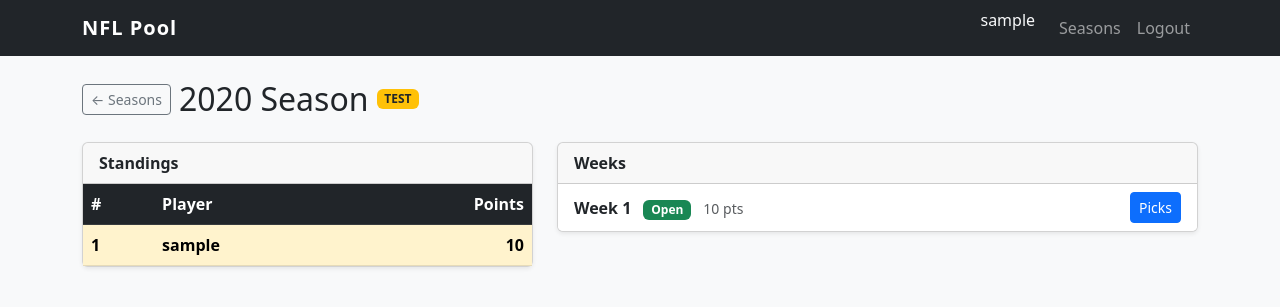
After one commit to Copingouin/Football_Pool, a Django app: page /season/1/ in a window 1280 px wide. The commit adds this page. Shown: the top 307 px of the page. Run offline with Django 5.2, Linux system fonts and the light colour scheme; a user stored in the database is signed in; tables that the repository leaves empty hold one stand-in row (values such as "Sample post").

Commit message:
Add scoring and seasons

```diff
--- a/nfl_pool/pool/apps.py
+++ b/nfl_pool/pool/apps.py
@@ -3,3 +3,6 @@ from django.apps import AppConfig
 
 class PoolConfig(AppConfig):
     name = 'pool'
+
+    def ready(self):
+        import pool.models  # noqa: F401 — registers signals
--- a/nfl_pool/pool/models.py
+++ b/nfl_pool/pool/models.py
@@ -2,17 +2,21 @@ from django.db import models
 from django.contrib.auth.models import User
 from django.core.validators import MinValueValidator, MaxValueValidator
 from django.core.exceptions import ValidationError
+from django.db.models.signals import post_save
+from django.dispatch import receiver
 from django.utils import timezone
 
 
 class Season(models.Model):
     year = models.IntegerField(unique=True)
+    is_test = models.BooleanField(default=False)
 
     class Meta:
         ordering = ['-year']
 
     def __str__(self):
-        return f"NFL {self.year} Season"
+        label = ' [TEST]' if self.is_test else ''
+        return f"NFL {self.year} Season{label}"
 
 
 class Week(models.Model):
@@ -154,3 +158,24 @@ class Score(models.Model):
 
     def __str__(self):
         return f"{self.user.username} — {self.week} — {self.points}pts"
+
+
+def recalculate_week_scores(week):
+    """Recompute Score rows for every user who has picks in the given week."""
+    users = User.objects.filter(picks__week=week).distinct()
+    for user in users:
+        points = sum(
+            pick.points_earned
+            for pick in Pick.objects.filter(user=user, week=week)
+        )
+        Score.objects.update_or_create(
+            user=user,
+            week=week,
+            defaults={'points': points},
+        )
+
+
+@receiver(post_save, sender=Game)
+def game_winner_saved(sender, instance, **kwargs):
+    if instance.winner is not None:
+        recalculate_week_scores(instance.week)
--- a/nfl_pool/pool/templates/pool/base.html
+++ b/nfl_pool/pool/templates/pool/base.html
@@ -28,7 +28,7 @@
             <span class="navbar-text me-3 text-light">{{ user.username }}</span>
           </li>
           <li class="nav-item">
-            <a class="nav-link" href="{% url 'pool:leaderboard' %}">Leaderboard</a>
+            <a class="nav-link" href="{% url 'pool:home' %}">Seasons</a>
           </li>
           <li class="nav-item">
             <a class="nav-link" href="{% url 'accounts:logout' %}">Logout</a>
--- /dev/null
+++ b/nfl_pool/pool/templates/pool/season.html
@@ -0,0 +1,87 @@
+{% extends "pool/base.html" %}
+{% load pool_extras %}
+
+{% block title %}{{ season.year }} Season — NFL Pool{% endblock %}
+
+{% block content %}
+<div class="d-flex align-items-center gap-2 mb-4">
+  <a href="{% url 'pool:home' %}" class="btn btn-outline-secondary btn-sm">&larr; Seasons</a>
+  <h2 class="mb-0">{{ season.year }} Season</h2>
+  {% if season.is_test %}
+    <span class="badge bg-warning text-dark">TEST</span>
+  {% endif %}
+</div>
+
+<div class="row g-4">
+
+  <!-- Leaderboard -->
+  <div class="col-lg-5">
+    <div class="card shadow-sm">
+      <div class="card-header fw-bold">Standings</div>
+      <div class="table-responsive">
+        <table class="table table-hover align-middle mb-0">
+          <thead class="table-dark">
+            <tr>
+              <th>#</th>
+              <th>Player</th>
+              <th class="text-end">Points</th>
+            </tr>
+          </thead>
+          <tbody>
+            {% for player in players %}
+              <tr {% if player == request.user %}class="table-warning fw-bold"{% endif %}>
+                <td>{{ forloop.counter }}</td>
+                <td>{{ player.username }}</td>
+                <td class="text-end">{{ player.season_points|default:"—" }}</td>
+              </tr>
+            {% empty %}
+              <tr>
+                <td colspan="3" class="text-center text-muted py-3">No picks yet.</td>
+              </tr>
+            {% endfor %}
+          </tbody>
+        </table>
+      </div>
+    </div>
+  </div>
+
+  <!-- Weeks -->
+  <div class="col-lg-7">
+    <div class="card shadow-sm">
+      <div class="card-header fw-bold">Weeks</div>
+      <ul class="list-group list-group-flush">
+        {% for entry in week_data %}
+          {% with week=entry.week %}
+          <li class="list-group-item d-flex justify-content-between align-items-center">
+            <div>
+              <span class="fw-semibold">Week {{ week.week_number }}</span>
+              {% if week.status == 'open' %}
+                <span class="badge bg-success ms-2">Open</span>
+              {% elif week.status == 'locked' %}
+                <span class="badge bg-warning text-dark ms-2">Locked</span>
+              {% else %}
+                <span class="badge bg-secondary ms-2">Completed</span>
+              {% endif %}
+              {% if entry.user_points is not None %}
+                <span class="ms-2 text-muted small">{{ entry.user_points }} pts</span>
+              {% endif %}
+            </div>
+            <div class="d-flex gap-2">
+              {% if week.status == 'open' %}
+                <a href="{% url 'pool:picks' week.id %}" class="btn btn-primary btn-sm">Picks</a>
+              {% elif week.status == 'locked' or week.status == 'completed' %}
+                <a href="{% url 'pool:picks' week.id %}" class="btn btn-outline-secondary btn-sm">View Picks</a>
+                <a href="{% url 'pool:results' week.id %}" class="btn btn-outline-primary btn-sm">Results</a>
+              {% endif %}
+            </div>
+          </li>
+          {% endwith %}
+        {% empty %}
+          <li class="list-group-item text-muted">No weeks scheduled.</li>
+        {% endfor %}
+      </ul>
+    </div>
+  </div>
+
+</div>
+{% endblock %}
--- a/nfl_pool/pool/urls.py
+++ b/nfl_pool/pool/urls.py
@@ -4,7 +4,8 @@ from . import views
 app_name = 'pool'
 
 urlpatterns = [
+    path('seasons/', views.home, name='home'),
+    path('season/<int:season_id>/', views.season, name='season'),
     path('week/<int:week_id>/picks/', views.picks, name='picks'),
     path('week/<int:week_id>/results/', views.results, name='results'),
-    path('leaderboard/', views.leaderboard, name='leaderboard'),
 ]
--- a/nfl_pool/pool/views.py
+++ b/nfl_pool/pool/views.py
@@ -2,11 +2,82 @@ from django.shortcuts import render, get_object_or_404, redirect
 from django.contrib.auth.decorators import login_required
 from django.contrib.auth.models import User
 from django.contrib import messages
-from django.db.models import Sum
+from django.db.models import Sum, Q
 from django.utils import timezone
 
-from .models import Week, Game, Pick, Score, Season
+from .models import Season, Week, Game, Pick, Score
 from .forms import PicksForm
+
+
+@login_required
+def home(request):
+    """/seasons/ — list all seasons with the player's status in each."""
+    seasons = Season.objects.prefetch_related('weeks').order_by('-year')
+
+    # User's total points per season
+    user_points_by_season = {
+        row['week__season_id']: row['total']
+        for row in Score.objects.filter(user=request.user)
+            .values('week__season_id')
+            .annotate(total=Sum('points'))
+    }
+
+    # Seasons the user has at least one pick in
+    joined_seasons = set(
+        Pick.objects.filter(user=request.user)
+            .values_list('week__season_id', flat=True)
+            .distinct()
+    )
+
+    season_data = []
+    for season in seasons:
+        open_week = season.weeks.filter(status=Week.STATUS_OPEN).first()
+        season_data.append({
+            'season': season,
+            'user_points': user_points_by_season.get(season.id),
+            'joined': season.id in joined_seasons,
+            'open_week': open_week,
+        })
+
+    return render(request, 'pool/home.html', {'season_data': season_data})
+
+
+@login_required
+def season(request, season_id):
+    """/season/<id>/ — per-season leaderboard and week list."""
+    s = get_object_or_404(Season, pk=season_id)
+
+    # Leaderboard: all users who picked in this season, ranked by season total
+    players = (
+        User.objects.filter(picks__week__season=s)
+        .distinct()
+        .annotate(
+            season_points=Sum('scores__points', filter=Q(scores__week__season=s))
+        )
+        .order_by('-season_points')
+    )
+
+    # Weeks with the user's score and open-week flag
+    weeks = s.weeks.order_by('week_number')
+    user_scores = {
+        row['week_id']: row['points']
+        for row in Score.objects.filter(user=request.user, week__season=s)
+            .values('week_id', 'points')
+    }
+
+    week_data = []
+    for week in weeks:
+        week_data.append({
+            'week': week,
+            'user_points': user_scores.get(week.id),
+        })
+
+    context = {
+        'season': s,
+        'players': players,
+        'week_data': week_data,
+    }
+    return render(request, 'pool/season.html', context)
 
 
 @login_required
@@ -16,17 +87,13 @@ def picks(request, week_id):
     games = list(week.games.order_by('kickoff'))
     now = timezone.now()
 
-    # Games past kickoff are auto-locked regardless of pick status
     locked_game_ids = {g.id for g in games if g.is_locked}
 
-    # Existing picks for this user/week
     existing_picks = {
         p.game_id: p
         for p in Pick.objects.filter(user=request.user, week=week).select_related('game')
     }
 
-    # A user's week is considered "fully locked" if they hit Submit, or if the
-    # admin has locked/completed the week, or if every pick they have is locked.
     user_week_locked = week.is_fully_locked or (
         len(existing_picks) == len(games)
         and all(p.locked for p in existing_picks.values())
@@ -41,7 +108,6 @@ def picks(request, week_id):
 
             for game in games:
                 if game.id in locked_game_ids:
-                    # Auto-lock any existing pick for this game
                     if game.id in existing_picks and not existing_picks[game.id].locked:
                         existing_picks[game.id].locked = True
                         existing_picks[game.id].save(update_fields=['locked'])
@@ -74,7 +140,6 @@ def picks(request, week_id):
                 messages.success(request, 'Picks saved.')
             return redirect('pool:picks', week_id=week_id)
     else:
-        # Pre-populate with existing picks
         initial = {}
         for game in games:
             pick = existing_picks.get(game.id)
@@ -97,35 +162,6 @@ def picks(request, week_id):
 
 
 @login_required
-def leaderboard(request):
-    """/leaderboard/ — all-time standings + current week rank."""
-    players = (
-        User.objects.filter(is_active=True, is_staff=False)
-        .annotate(total_points=Sum('scores__points'))
-        .order_by('-total_points')
-    )
-
-    # Find the most recent open or locked week to show current-week rank
-    current_week = (
-        Week.objects.filter(status__in=[Week.STATUS_OPEN, Week.STATUS_LOCKED])
-        .order_by('-season__year', '-week_number')
-        .first()
-    )
-
-    current_week_scores = {}
-    if current_week:
-        for score in Score.objects.filter(week=current_week).select_related('user'):
-            current_week_scores[score.user_id] = score.points
-
-    context = {
-        'players': players,
-        'current_week': current_week,
-        'current_week_scores': current_week_scores,
-    }
-    return render(request, 'pool/leaderboard.html', context)
-
-
-@login_required
 def results(request, week_id):
     """/week/<week_id>/results/ — visible only after a player's picks are locked."""
     week = get_object_or_404(Week, pk=week_id)
@@ -143,7 +179,6 @@ def results(request, week_id):
         )
         return redirect('pool:picks', week_id=week_id)
 
-    # Build a lookup: game_id -> {user_id -> pick}
     all_picks = Pick.objects.filter(week=week).select_related('user', 'game')
     picks_by_game = {}
     for pick in all_picks:
```
Also changed, not shown: DEVLOG.md (added, +60 -0 lines), nfl_pool/accounts/views.py (+4 -4 lines), nfl_pool/pool/admin.py (+22 -2 lines), nfl_pool/pool/templates/pool/home.html (added, +53 -0 lines), nfl_pool/pool/migrations/0003_season_is_test.py (added).
